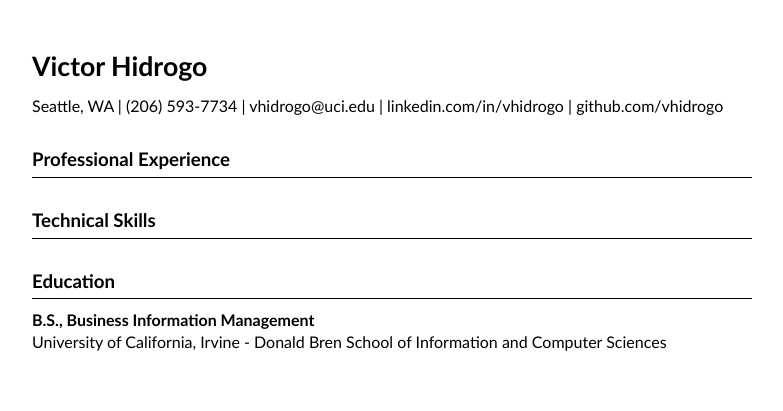
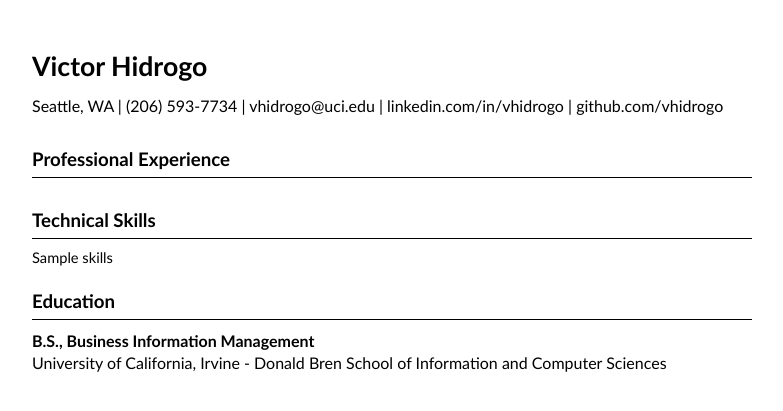
Before and after one commit to vhidrogo/job-search-automation, a Django app: template resume/templates/html/base.html in a window 1280 px wide. Shown: the top 411 px of the page, without its empty margins (248-1031 px from the left). Run offline with Django 5.2, Linux system fonts and the light colour scheme; the template is opened without the code that fills it: most values are stand-ins (such as "Sample title", 1, 10 or a date in 2020).

Commit message:
refactor: replace skills block with context variable

```diff
--- a/resume/templates/html/base.html
+++ b/resume/templates/html/base.html
@@ -26,7 +26,7 @@
             <section class="resume-section">
                 <h2 class="section-title">Technical Skills</h2>
                 <div class="section-content">
-                    {% block skills %}{% endblock %}
+                    {{ skills }}
                 </div>
             </section>
 
```
